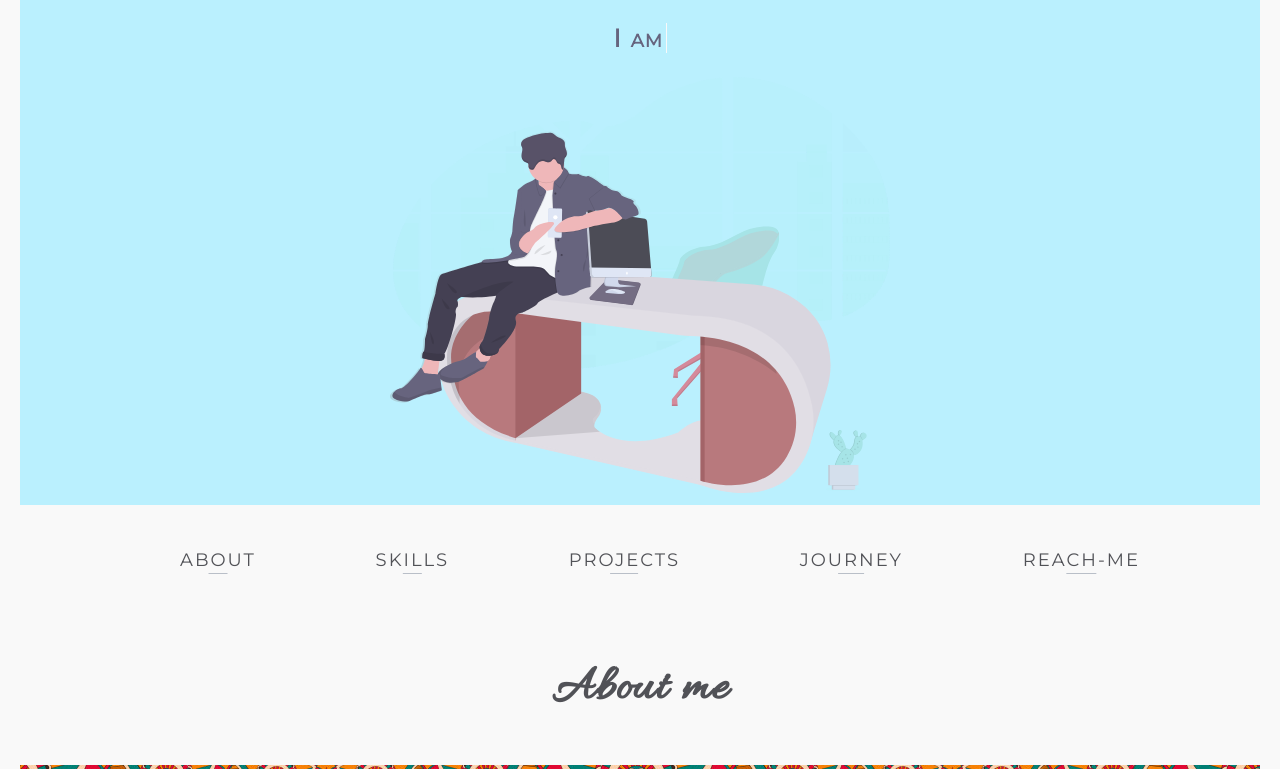
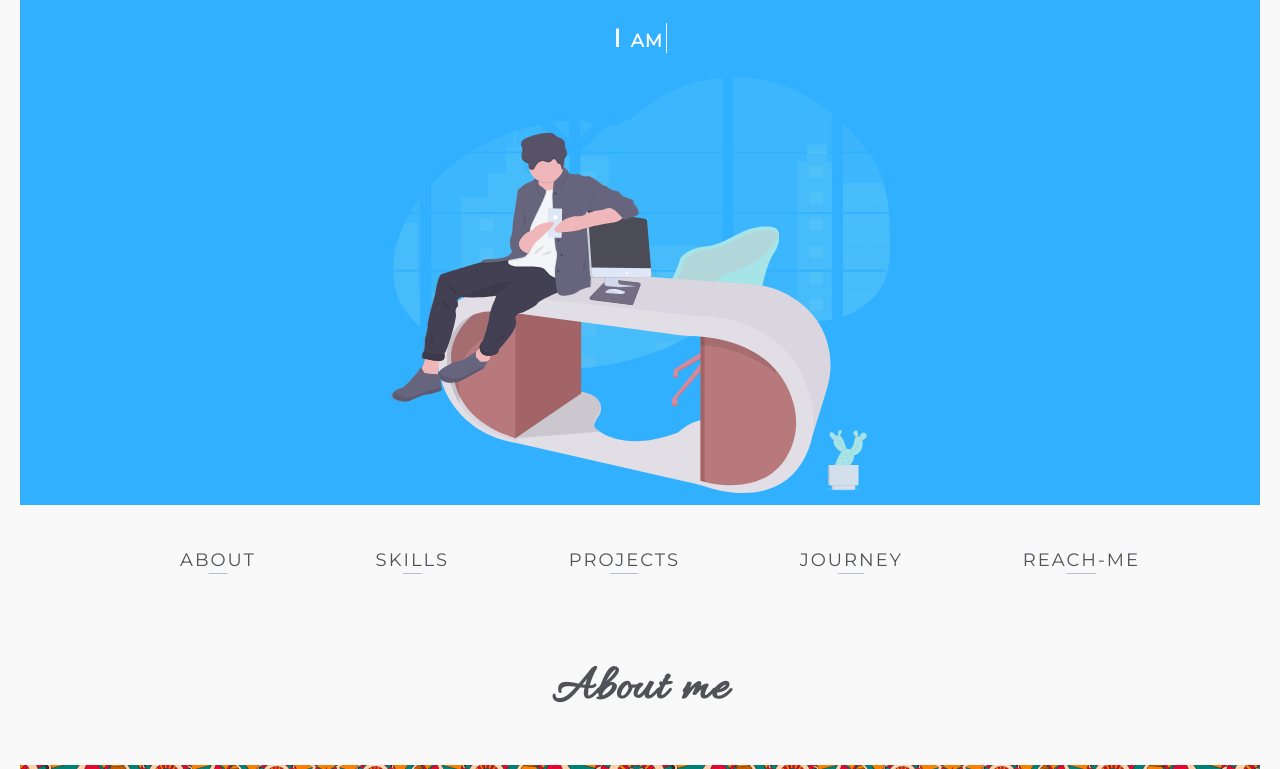
Before and after one commit to YKarthikeyan/ykarthikeyan.github.io, a plain HTML site: page index.html in a window 1280 px wide. Shown: the part 193-962 px from the top of the page. Drawn offline with Linux system fonts and the light colour scheme.

Commit message:
bg-color update

```diff
--- a/index.css
+++ b/index.css
@@ -123,7 +123,7 @@ header {
 /* intro begins */
 
 .section.intro {
-  background-color: #baf0fe;
+  background-color: #30b0ff;
 }
 
 .banner {
@@ -148,7 +148,7 @@ header {
   margin: 10px;
   font-size: 25px;
   font-variant: small-caps;
-  color: #66647e;
+  color: #fff;
 }
 
 .text-wrap {
```
